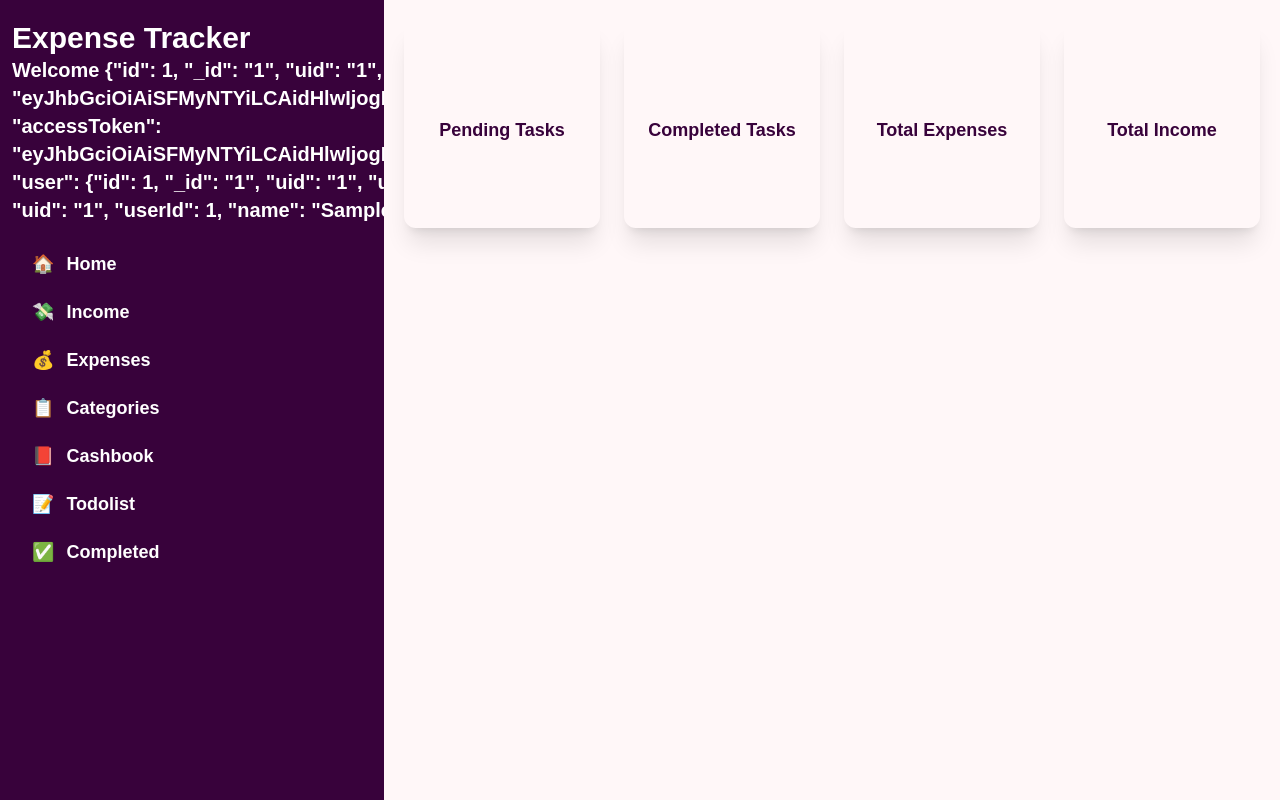
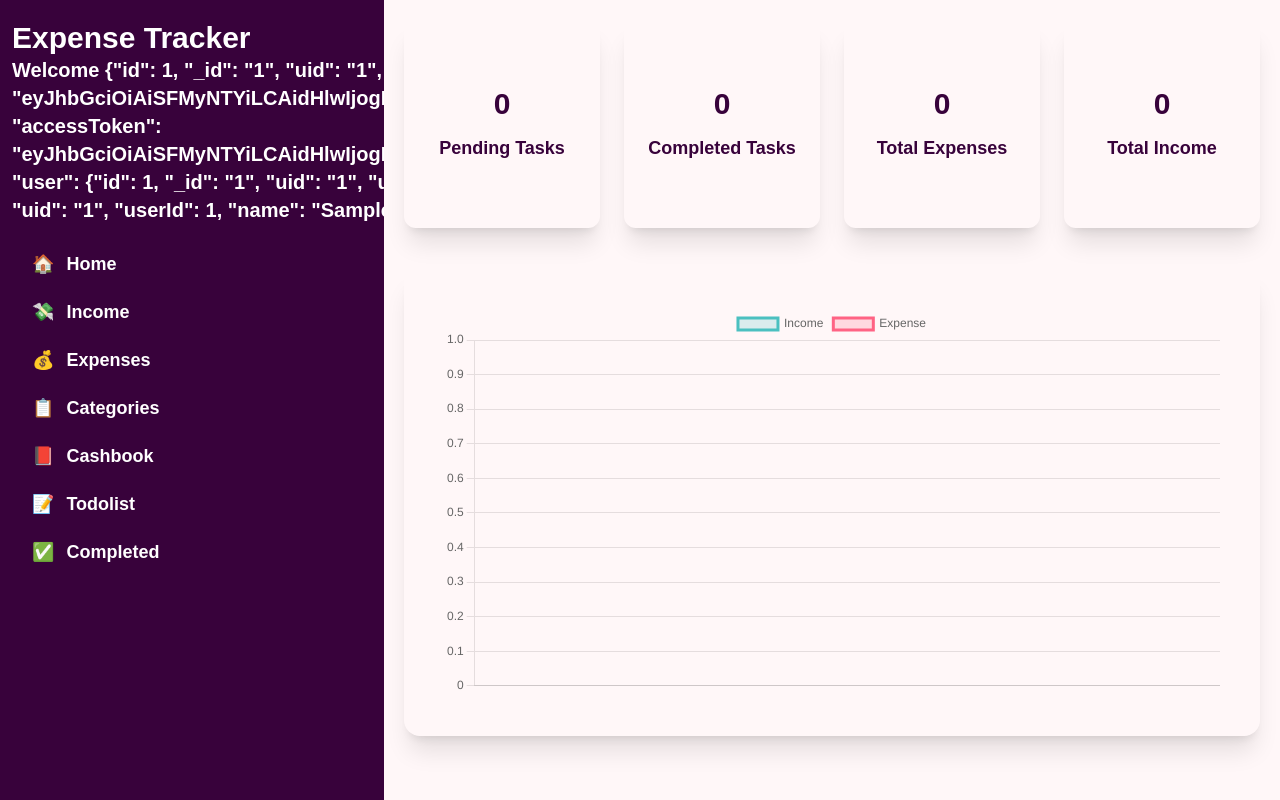
Before and after one commit to Karthikkk-24/BudgetBuddy, a React (Vite) app: page /dashboard in a window 1280 px wide. Shown: the top 800 px of the page. Built offline with nearby package versions, Linux system fonts and the light colour scheme; no server answers; sample sign-in values are in the browser's storage.

Commit message:
Added dynamic prop components for dashboard, added chart for income and expenses

```diff
--- a/package.json
+++ b/package.json
@@ -19,6 +19,7 @@
     "express": "^4.19.2",
     "mongoose": "^8.4.1",
     "react": "^18.2.0",
+    "react-chartjs-2": "^5.2.0",
     "react-dom": "^18.2.0",
     "react-router-dom": "^6.23.1"
   },
--- a/src/components/Dashboard.jsx
+++ b/src/components/Dashboard.jsx
@@ -1,19 +1,25 @@
 import axios from 'axios';
+import 'chart.js/auto';
 import { useEffect, useState } from 'react';
+import { Line } from 'react-chartjs-2';
 import DashboardSmallBox from './DashboardSmallBox';
 import Serverport from './Serverport';
 
 export default function Dashboard() {
-    const [pendingTask, setPendingTask] = useState([]);
-    const [completedTask, setCompletedTask] = useState([]);
-    const [totalExpenses, setTotalExpenses] = useState([]);
-    const [totalIncome, setTotalIncome] = useState([]);
+    const [pendingTask, setPendingTask] = useState(0);
+    const [completedTask, setCompletedTask] = useState(0);
+    const [totalExpenses, setTotalExpenses] = useState(0);
+    const [totalIncome, setTotalIncome] = useState(0);
+    const [incomeData, setIncomeData] = useState([]);
+    const [expenseData, setExpenseData] = useState([]);
 
     useEffect(() => {
         getTodayTasks();
         getCompletedTasks();
         getTotalExpenses();
         getTotalIncome();
+        fetchExpenseData();
+        fetchIncomeData();
     }, []);
 
     const user = localStorage.getItem('user_id');
@@ -75,7 +81,7 @@ export default function Dashboard() {
                     //     'totalExpenses',
                     //     response.data.totalExpenses[0].total
                     // );
-                    setTotalExpenses(response.data.totalExpenses[0].total);
+                    setTotalExpenses(response.data.totalExpenses[0]?.total || 0);
                 } else {
                     setTotalExpenses(0);
                 }
@@ -100,7 +106,7 @@ export default function Dashboard() {
                 // console.log(response.data);
                 // console.log('totalIncome', response.data.totalIncome[0].total);
                 if (response.data.totalIncome.length > 0) {
-                    setTotalIncome(response.data.totalIncome[0].total);
+                    setTotalIncome(response.data.totalIncome[0]?.total || 0);
                 } else {
                     setTotalIncome(0);
                 }
@@ -110,8 +116,55 @@ export default function Dashboard() {
         }
     };
 
+    const fetchIncomeData = async () => {
+        try {
+            const response = await axios.post(
+                `${Serverport()}/api/finance/getIncomeData`,
+                { user }
+            );
+            if (response.status === 200) {
+                setIncomeData(response.data.incomeData);
+            }
+        } catch (error) {
+            console.log(error);
+        }
+    };
+
+    const fetchExpenseData = async () => {
+        try {
+            const response = await axios.post(
+                `${Serverport()}/api/finance/getExpenseData`,
+                { user }
+            );
+            if (response.status === 200) {
+                setExpenseData(response.data.expenseData);
+            }
+        } catch (error) {
+            console.log(error);
+        }
+    };
+
+
+    const data = {
+        labels: incomeData.map((item) => item.date),
+        datasets: [
+            {
+                label: 'Income',
+                data: incomeData.map((item) => item.amount),
+                borderColor: 'rgba(75, 192, 192, 1)',
+                backgroundColor: 'rgba(75, 192, 192, 0.2)',
+            },
+            {
+                label: 'Expense',
+                data: expenseData.map((item) => item.amount),
+                borderColor: 'rgba(255, 99, 132, 1)',
+                backgroundColor: 'rgba(255, 99, 132, 0.2)',
+            },
+        ],
+    };
+
     return (
-        <div className="flex w-full h-full items-start justify-start bg-background p-5">
+        <div className="flex flex-col w-full h-full items-start justify-start bg-background p-5">
             <div className="w-full h-auto flex items-center justify-center gap-6">
                 <DashboardSmallBox data={pendingTask} name="Pending Tasks" />
                 <DashboardSmallBox
@@ -121,6 +174,12 @@ export default function Dashboard() {
                 <DashboardSmallBox data={totalExpenses} name="Total Expenses" />
                 <DashboardSmallBox data={totalIncome} name="Total Income" />
             </div>
+
+            <div className="w-full h-auto flex items-center justify-center mt-10">
+                <div className="w-full shadow-xl rounded-2xl p-10 h-full">
+                    <Line data={data} />
+                </div>
+            </div>
         </div>
     );
 }
```
Also changed, not shown: 2 other files (tests, documents, lock files or other folders).
